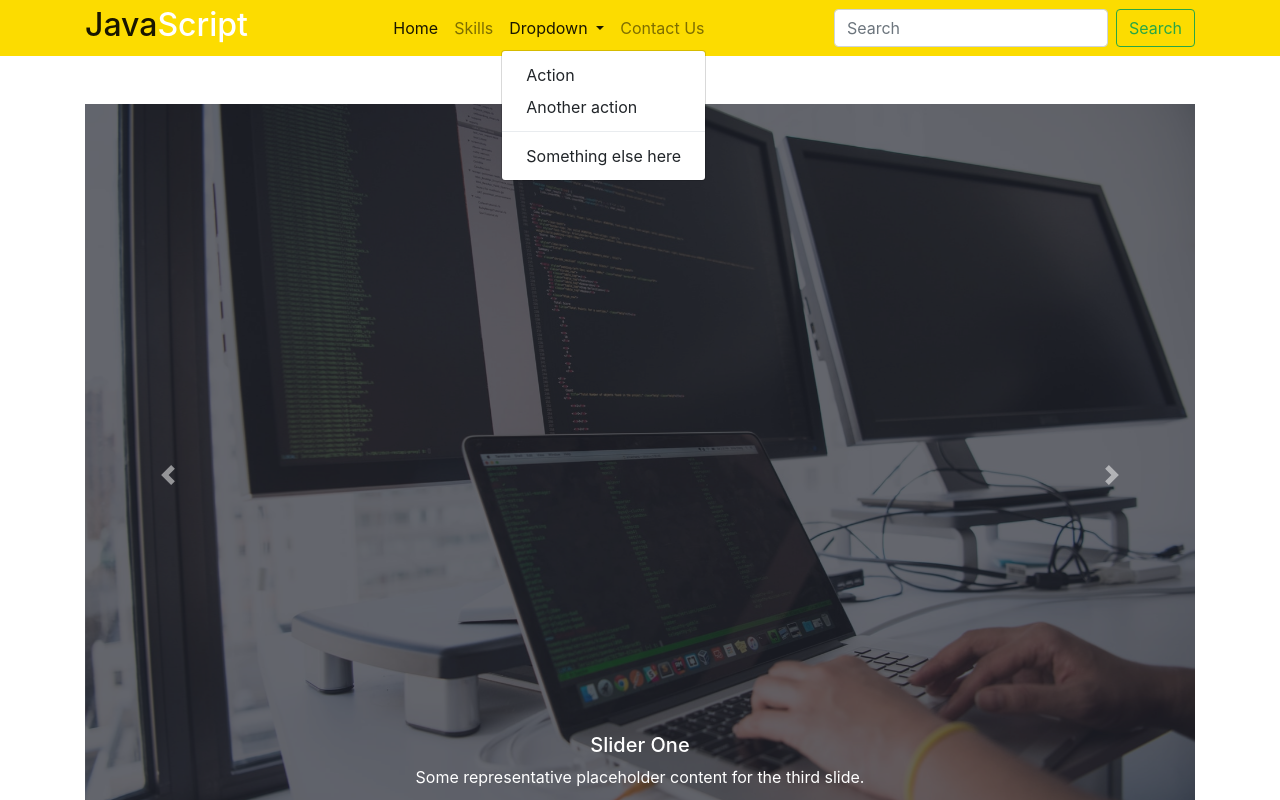
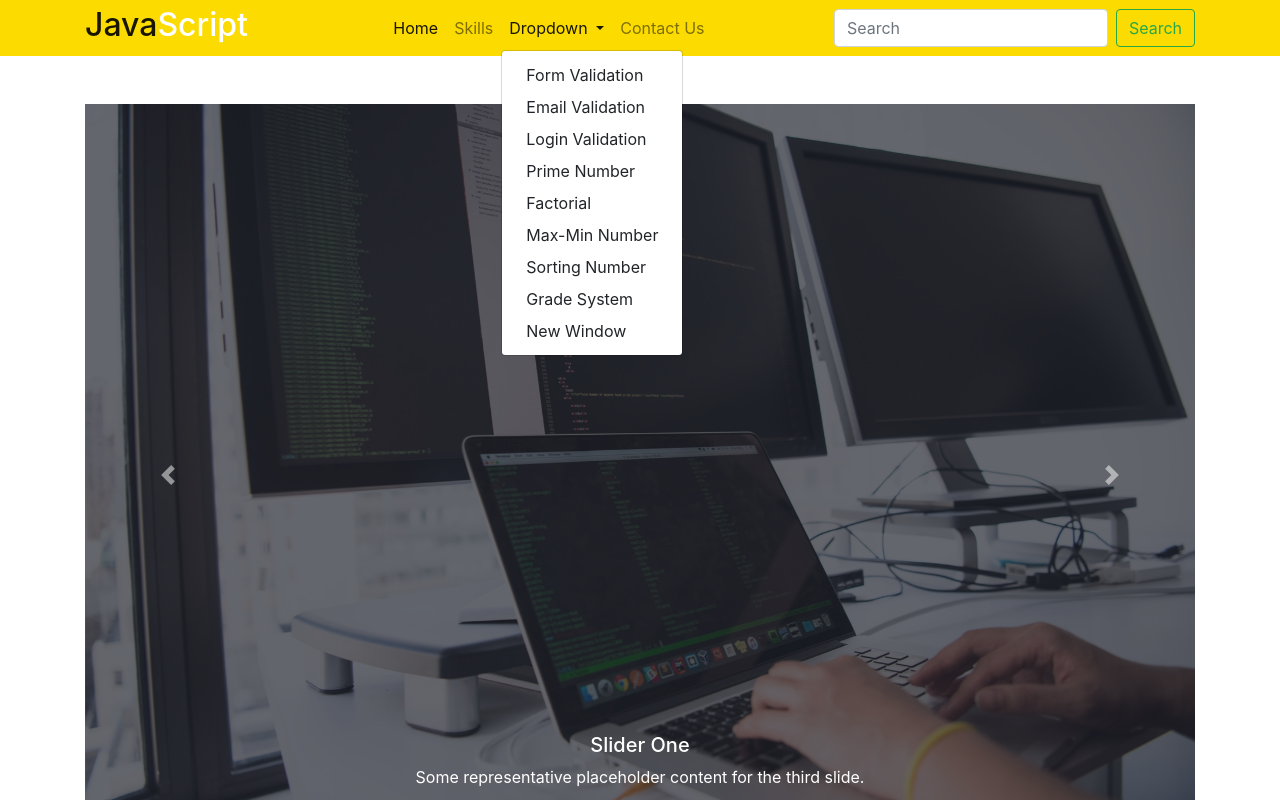
Before and after one commit to tanemrahman/js, a plain HTML site: page index.html in a window 1280 px wide. Both pictures are taken after a click on the button "Dropdown". Shown: the top 800 px of the page. Drawn offline with nearby package versions, Linux system fonts and the light colour scheme.

Commit message:
Update index.html

```diff
--- a/index.html
+++ b/index.html
@@ -31,10 +31,15 @@
                 Dropdown
               </a>
               <div class="dropdown-menu" aria-labelledby="navbarDropdown">
-                <a class="dropdown-item" href="#">Action</a>
-                <a class="dropdown-item" href="#">Another action</a>
-                <div class="dropdown-divider"></div>
-                <a class="dropdown-item" href="#">Something else here</a>
+                <a class="dropdown-item" href="form_validation.html">Form Validation</a>
+                <a class="dropdown-item" href="email_validation.html">Email Validation</a>
+                <a class="dropdown-item" href="login_form_validation.html">Login Validation</a>
+                <a class="dropdown-item" href="prime_number.html">Prime Number</a>
+                <a class="dropdown-item" href="factorial.html">Factorial</a>
+                <a class="dropdown-item" href="max_min_number.html">Max-Min Number</a>
+                <a class="dropdown-item" href="Sorting_of_three_number.html">Sorting Number</a>
+                <a class="dropdown-item" href="grade_system.html">Grade System</a>
+                <a class="dropdown-item" href="open_new_window.html">New Window</a>
               </div>
             </li>
             <li class="nav-item">
```
